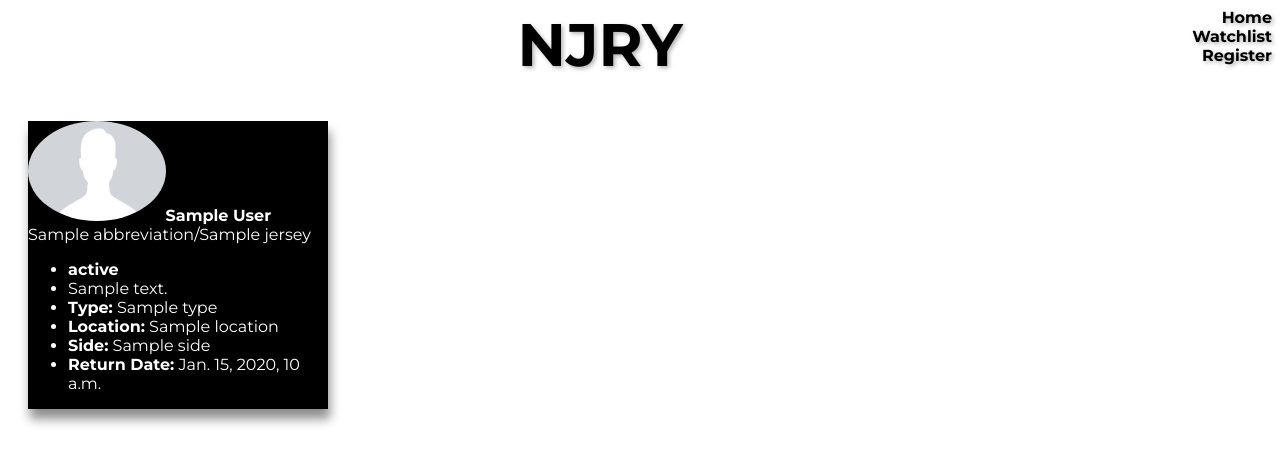
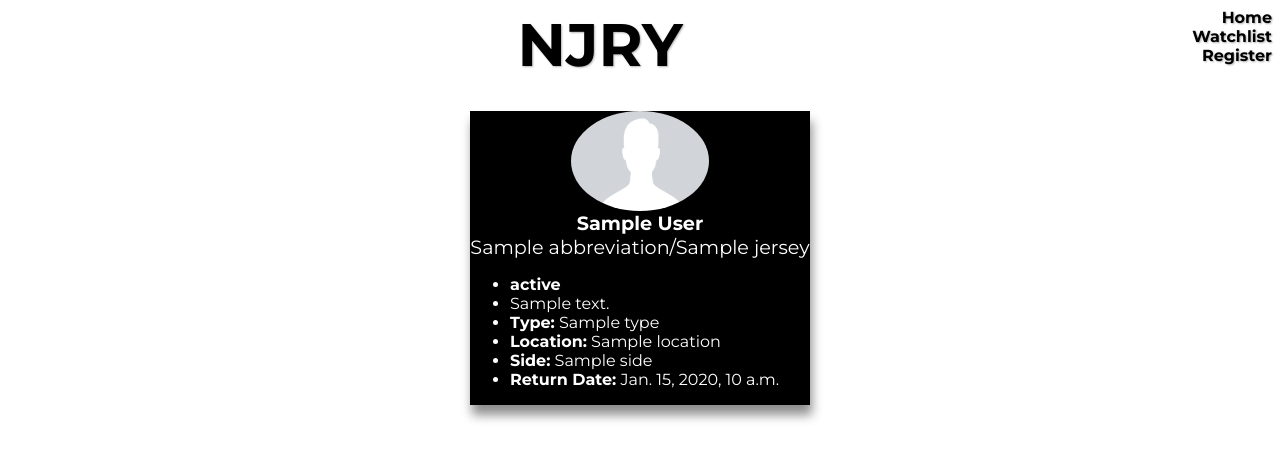
Before and after one commit to rossmcomer/FFGenie, a Django app: template myproject/myapp/templates/home.html in a window 1280 px wide. Shown: the top 464 px of the page. Run offline with Django 5.2, Linux system fonts and the light colour scheme; the template is opened without the code that fills it: most values are stand-ins (such as "Sample title", 1, 10 or a date in 2020).

Commit message:
add more styling

```diff
--- a/myproject/myapp/static/css/styles-home.css
+++ b/myproject/myapp/static/css/styles-home.css
@@ -1,14 +1,22 @@
 .injuriesContainer {
     display:flex;
     flex-wrap:wrap;
+    justify-content: space-evenly;
 }
 
 .injuryContainer {
     box-shadow: rgb(143, 143, 143) 2px 10px 10px;
-    background-color: black;
+    background-color:black;
     color: white;
-    margin: 20px;
-    width:300px;
+    margin: 10px;
+    width:340px;
+}
+
+.injuryHeaderContainer {
+    display:flex;
+    flex-direction: column;
+    justify-content: center;
+    align-items: center;
 }
 
 .headshot {
@@ -16,3 +24,11 @@
     border-radius: 60%;
     width: 137.61px
 }
+
+.nameNumberPos {
+    display:flex;
+    flex-direction: column;
+    justify-content: center;
+    align-items: center;
+    font-size: larger;
+}
--- a/myproject/myapp/static/css/styles.css
+++ b/myproject/myapp/static/css/styles.css
@@ -22,7 +22,7 @@ body {
 div a {
     color: black;
     text-decoration: none;
-    text-shadow: 2px 2px 4px rgba(0, 0, 0, 0.3);
+    text-shadow: 1px 1px 2px rgba(0, 0, 0, 0.3);
 }
 
 a :active{
@@ -33,5 +33,5 @@ a :active{
     display: flex;
     justify-content: center;
     font-size: 60px;
-    text-shadow: 2px 2px 4px rgba(0, 0, 0, 0.3);
+    text-shadow: 1px 1px 2px rgba(0, 0, 0, 0.3);
 }
--- a/myproject/myapp/templates/home.html
+++ b/myproject/myapp/templates/home.html
@@ -8,14 +8,15 @@
         {% for injury in all_injuries_data %}
         <div class="injuryContainer"
         style="background-image: url('{{injury.team_data.logos.0.href}}'); background-size: cover; background-position: center;">
-            <div>
-                <strong>
+            <div class="injuryHeaderContainer">
                 <img src="{{injury.athlete_data.headshot.href}}"
                 class="headshot"
-                onerror="this.onerror=null; this.src='/static/images/defaultPhoto.png';" />{{injury.athlete_data.fullName}}
-                </strong>
+                onerror="this.onerror=null; this.src='/static/images/defaultPhoto.png';" />
+                <div class="nameNumberPos">
+                    <strong>{{injury.athlete_data.fullName}}</strong>
+                    <div>{{injury.athlete_data.position.abbreviation}}/{{injury.athlete_data.jersey}}</div>
+                </div>
             </div>
-            <div>{{injury.athlete_data.position.abbreviation}}/{{injury.athlete_data.jersey}}</div>
             <ul>
                 <li><strong>{{injury.status}}</strong></li>
                 <li>{{ injury.longComment }}</li>
```
